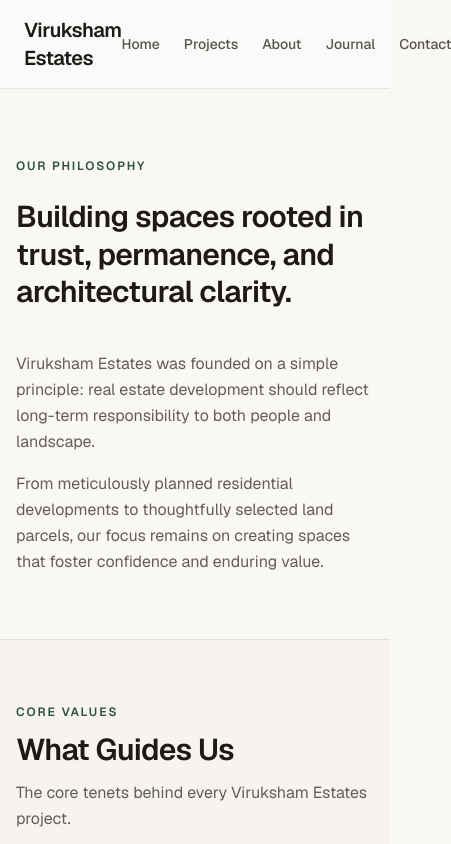
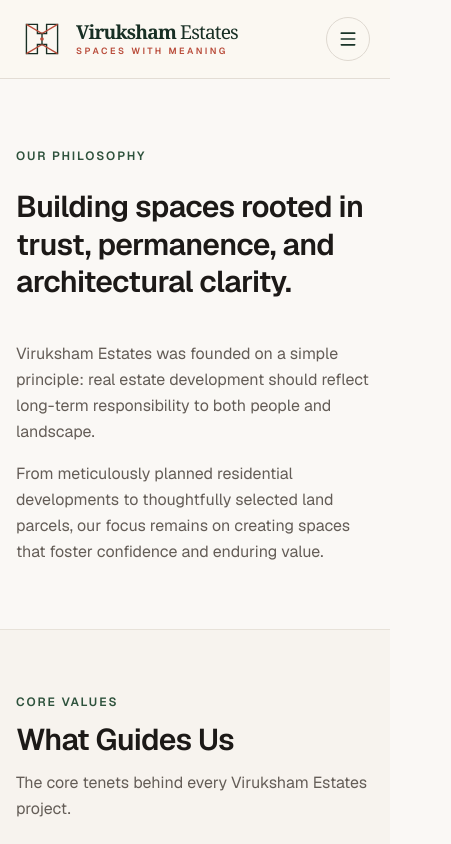
Before and after one commit to Sanjayram3269/viruksham-estates, a Next.js app: page /about in a window 390 px wide. Shown: the top 844 px of the page, 451 px wide, since content can reach past the window. Built offline with nearby package versions, Linux system fonts and the light colour scheme.

Commit message:
feat: upgrade responsive public navigation

```diff
--- a/components/layout/site-header.tsx
+++ b/components/layout/site-header.tsx
@@ -1,42 +1,64 @@
+"use client";
+
+import { useState } from "react";
 import Link from "next/link";
+import { ArrowUpRight, Menu, X } from "lucide-react";
+import { BrandMark } from "@/components/brand/brand-mark";
+
+const links = [
+  { label: "Home", href: "/" },
+  { label: "Projects", href: "/projects" },
+  { label: "Our Story", href: "/about" },
+  { label: "Journal", href: "/journal" },
+  { label: "Contact", href: "/contact" },
+];
 
 export function SiteHeader() {
+  const [menuOpen, setMenuOpen] = useState(false);
+
   return (
-    <header className="border-b border-stone-200 bg-stone-50/80 backdrop-blur-sm">
-      <div className="mx-auto flex max-w-7xl items-center justify-between px-6 py-4">
-        <Link href="/" className="text-xl font-semibold tracking-tight text-stone-900">
-          Viruksham Estates
-        </Link>
-        <nav aria-label="Main Navigation">
-          <ul className="flex items-center space-x-6 text-sm font-medium text-stone-600">
-            <li>
-              <Link href="/" className="transition-colors hover:text-stone-900">
-                Home
+    <header className="site-header sticky top-0 z-50 border-b border-[#ded8cf]/80 bg-[#fbf8f2]/90 backdrop-blur-xl">
+      <div className="mx-auto flex h-[78px] max-w-[1440px] items-center justify-between gap-5 px-5 sm:px-8 lg:px-12">
+        <BrandMark />
+        <nav aria-label="Main navigation" className="hidden items-center gap-8 lg:flex">
+          {links.map((link, index) => (
+            <Link key={link.href} href={link.href} className={`nav-link ${index === 1 ? "nav-link-featured" : ""}`}>
+              {link.label}
+            </Link>
+          ))}
+        </nav>
+        <div className="hidden items-center gap-4 lg:flex">
+          <a href="tel:+910000000000" className="text-xs font-semibold tracking-wide text-[#6d685f] transition hover:text-[#b94c3a]">
+            Speak to our team
+          </a>
+          <Link href="/contact" className="inline-flex items-center gap-2 rounded-full bg-[#183327] px-5 py-3 text-xs font-semibold text-[#fbf8f2] transition hover:-translate-y-0.5 hover:bg-[#284c3a]">
+            Start an enquiry <ArrowUpRight size={14} />
+          </Link>
+        </div>
+        <button
+          type="button"
+          aria-label={menuOpen ? "Close navigation menu" : "Open navigation menu"}
+          aria-expanded={menuOpen}
+          onClick={() => setMenuOpen((open) => !open)}
+          className="inline-flex h-11 w-11 items-center justify-center rounded-full border border-[#ded8cf] text-[#183327] transition hover:bg-white lg:hidden"
+        >
+          {menuOpen ? <X size={20} /> : <Menu size={20} />}
+        </button>
+      </div>
+      {menuOpen && (
+        <div className="border-t border-[#ded8cf] bg-[#fbf8f2] px-5 pb-6 pt-3 lg:hidden">
+          <nav aria-label="Mobile navigation" className="mx-auto flex max-w-[1440px] flex-col">
+            {links.map((link, index) => (
+              <Link key={link.href} href={link.href} onClick={() => setMenuOpen(false)} className={`flex items-center justify-between border-b border-[#ded8cf]/70 py-4 text-sm ${index === 1 ? "font-semibold text-[#b94c3a]" : "text-[#183327]"}`}>
+                {link.label}<ArrowUpRight size={15} />
               </Link>
-            </li>
-            <li>
-              <Link href="/projects" className="transition-colors hover:text-stone-900">
-                Projects
-              </Link>
-            </li>
-            <li>
-              <Link href="/about" className="transition-colors hover:text-stone-900">
-                About
-              </Link>
-            </li>
-            <li>
-              <Link href="/journal" className="transition-colors hover:text-stone-900">
-                Journal
-              </Link>
-            </li>
-            <li>
-              <Link href="/contact" className="transition-colors hover:text-stone-900">
-                Contact
-              </Link>
-            </li>
-          </ul>
-        </nav>
-      </div>
+            ))}
+            <Link href="/contact" onClick={() => setMenuOpen(false)} className="mt-5 inline-flex items-center justify-center gap-2 rounded-full bg-[#183327] px-5 py-3.5 text-sm font-semibold text-white">
+              Start an enquiry <ArrowUpRight size={15} />
+            </Link>
+          </nav>
+        </div>
+      )}
     </header>
   );
 }
```
